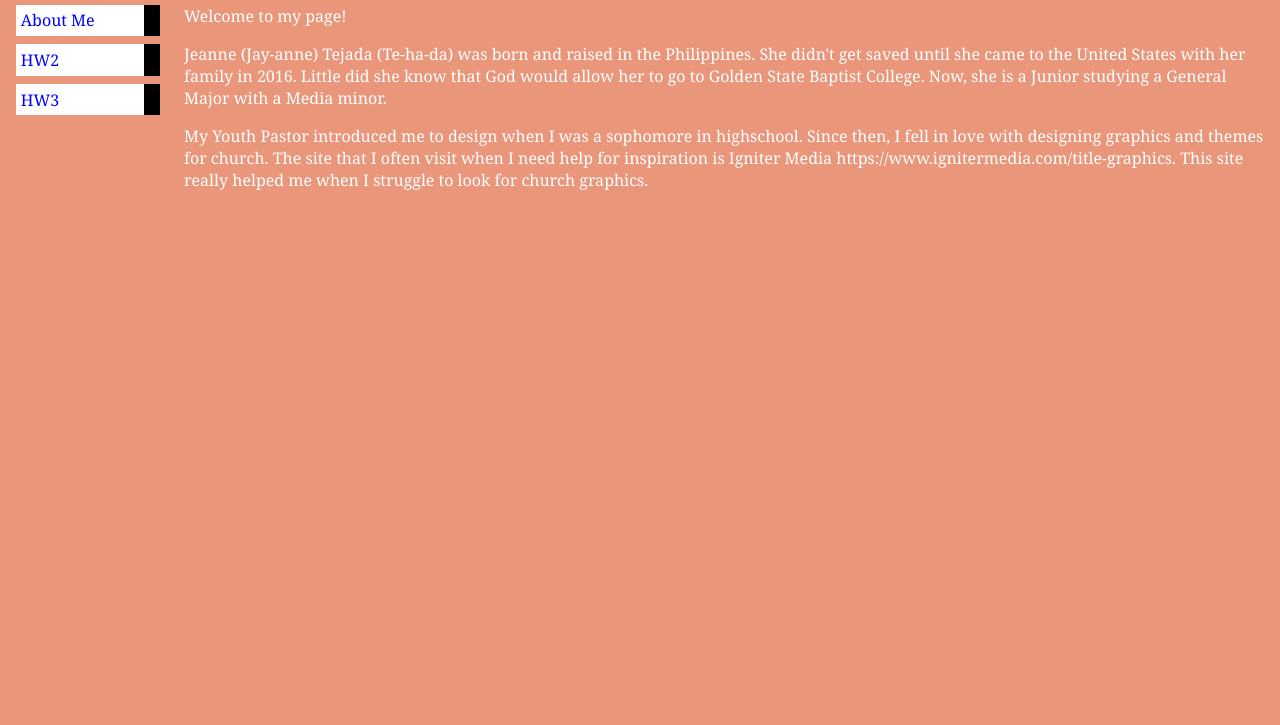
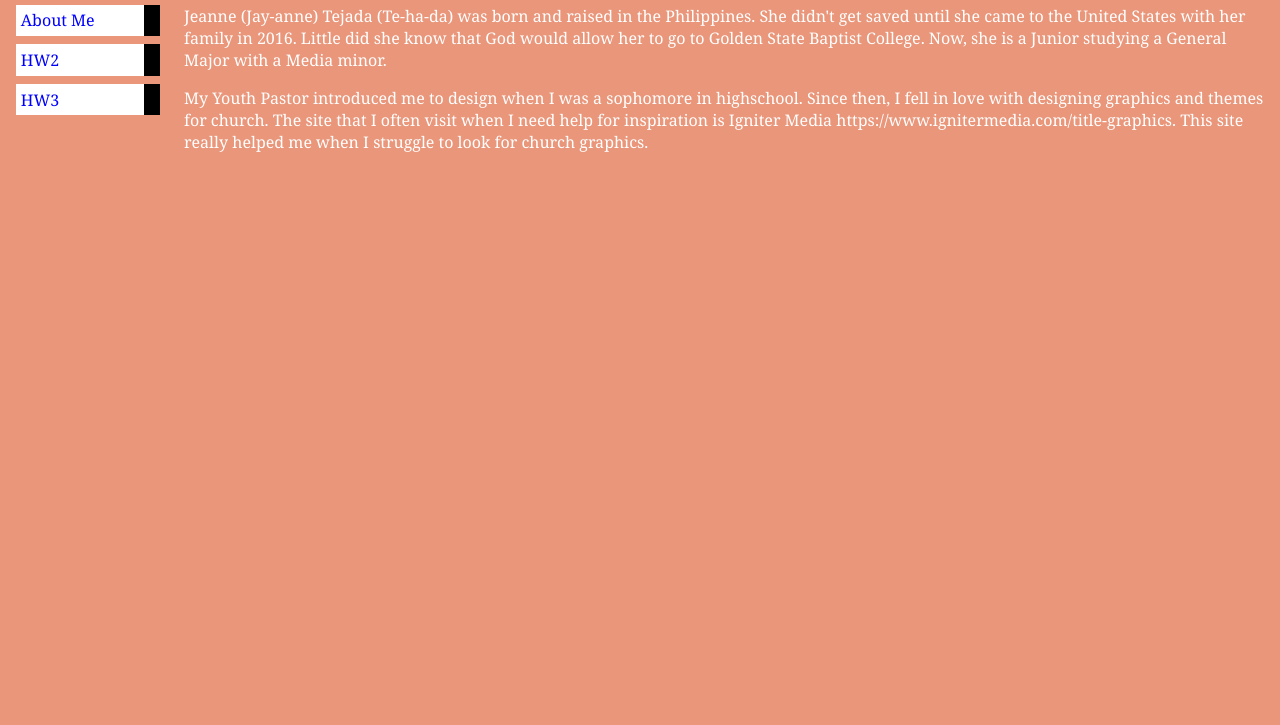
Before and after one commit to jeannetejada/gsbc-intro-web, a plain HTML site: page hw1/hello.html in a window 1280 px wide. Shown: the part 75-800 px from the top of the page. Drawn offline with Linux system fonts and the light colour scheme.

Commit message:
Update hello.html

```diff
--- a/hw1/hello.html
+++ b/hw1/hello.html
@@ -51,8 +51,6 @@
 <!-- Main content -->
 <h1>About Me</h1>
 
-<p>Welcome to my page!
-
 <p>Jeanne (Jay-anne) Tejada (Te-ha-da) was born and raised in the Philippines. She didn't get saved until she came to the United States with her family in 2016. Little did she know that God would allow her to go to Golden State Baptist College. Now, she is a Junior studying a General Major with a Media minor.
 
 <p>My Youth Pastor introduced me to design when I was a sophomore in highschool. Since then, I fell in love with designing graphics and themes for church. The site that I often visit when I need help for inspiration is Igniter Media https://www.ignitermedia.com/title-graphics. This site really helped me when I struggle to look for church graphics.
```
